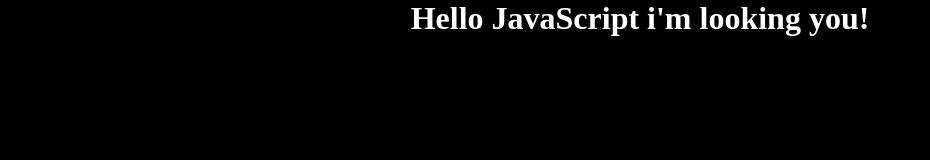
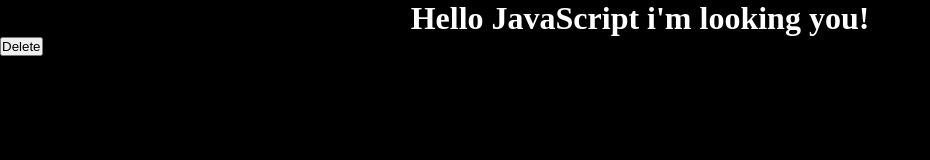
Before and after one commit to devnurullahhossain/jswithw3school, a plain HTML site: page index.html in a window 1280 px wide. Shown: the whole page, without its empty margins (0-930 px from the left). Drawn offline with Linux system fonts and the light colour scheme.

```diff
--- a/index.html
+++ b/index.html
@@ -11,6 +11,7 @@
   </head>
   <body>
     <h1>Hello JavaScript i'm looking you!</h1>
+    <button onclick="deleteItem()">Delete</button>
     <!-- Linking the JavaScript.js file is here  -->
     <script src="./day1.js"></script>
     <script src="./map.js"></script>
```
